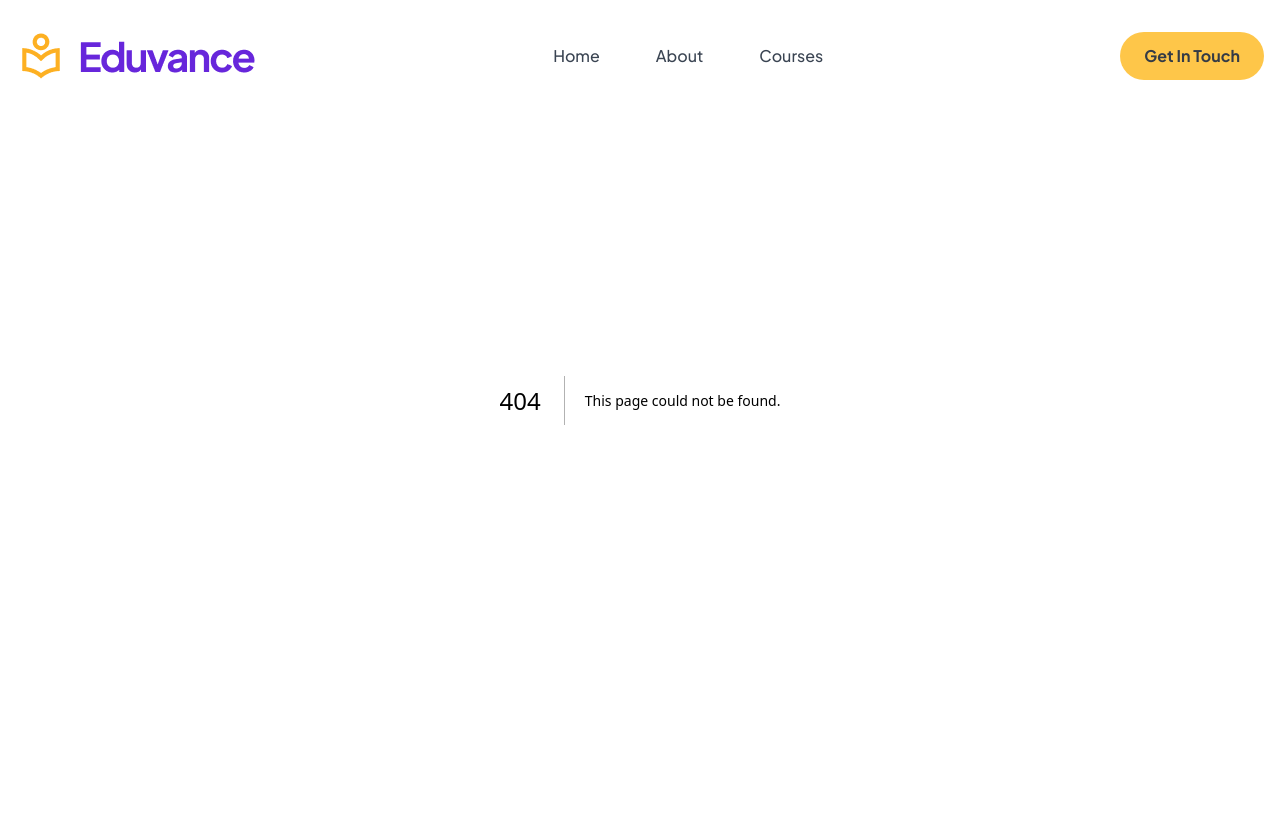
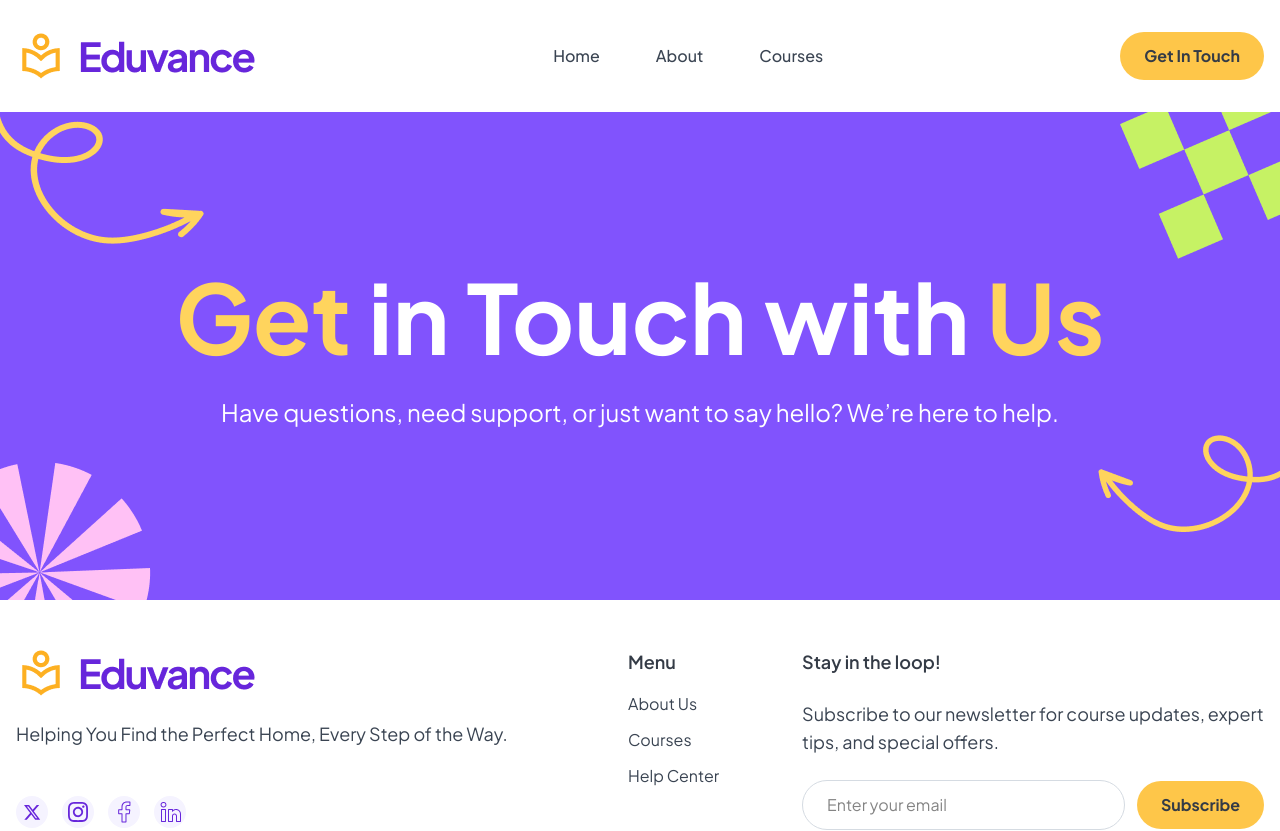
Before and after one commit to Bernardowert/eduvance, a Next.js app: page /contact in a window 1280 px wide. Before the commit this address had no page. Shown: the top 831 px of the page. Built offline with nearby package versions, Linux system fonts and the light colour scheme.

Commit message:
modificação do componente card section, adicionando altura fixa para ele. criação da pagina contact

```diff
--- a/src/app/about/page.tsx
+++ b/src/app/about/page.tsx
@@ -12,13 +12,14 @@ export default function About(){
           <CardSection description="Discover who we are, what we stand for, and how we’re shaping the future of learning.">
           <span>Learn</span> with Purpose Grow with <span>Eduvance</span>
         </CardSection>
+
          <SectionStoryAbout/>
          <SectionMission/>
          <SectionOurValue/>
          <SectionStoryVideo/>
          <SectionInstructors/>
 
-        <CardLearning subtitle="Best Learning Platform" description="Join thousands of learners and take the first step toward your future today." btnText="Explore Course Now">
+        <CardLearning subtitle="Best Learning Platform" description="Start your journey toward a smarter future with expert-led courses, flexible learning, and powerful career support." btnText="Enroll Now">
             <span>Join</span> Thousands of <span>Learners </span>
         </CardLearning>
         </>
--- /dev/null
+++ b/src/app/contact/page.tsx
@@ -0,0 +1,11 @@
+import { CardSection } from "@/components/cardSection";
+
+export default function Contact(){
+    return(
+        <>
+          <CardSection description="Have questions, need support, or just want to say hello? We’re here to help.">
+              <span>Get</span> in Touch with <span>Us</span>
+          </CardSection>
+        </>
+    )
+}
--- a/src/components/cardSection/index.tsx
+++ b/src/components/cardSection/index.tsx
@@ -13,7 +13,7 @@ interface CardSectionProps{
 
 export function CardSection({description, children}:CardSectionProps){
     return(
-        <section className="pt-52 pb-28 bg-primary-650 relative z-20 overflow-hidden">
+        <section className="pt-52 pb-28 h-card-video bg-primary-650 relative z-20 overflow-hidden flex items-center">
             <Details/>
             <ContainerGRID className="text-center text-white">
                  <h1 className={`text-5xl  font-bold laptop:text-8xl max-w-cardSection mx-auto ${style.title}`}>{children}</h1>
```
